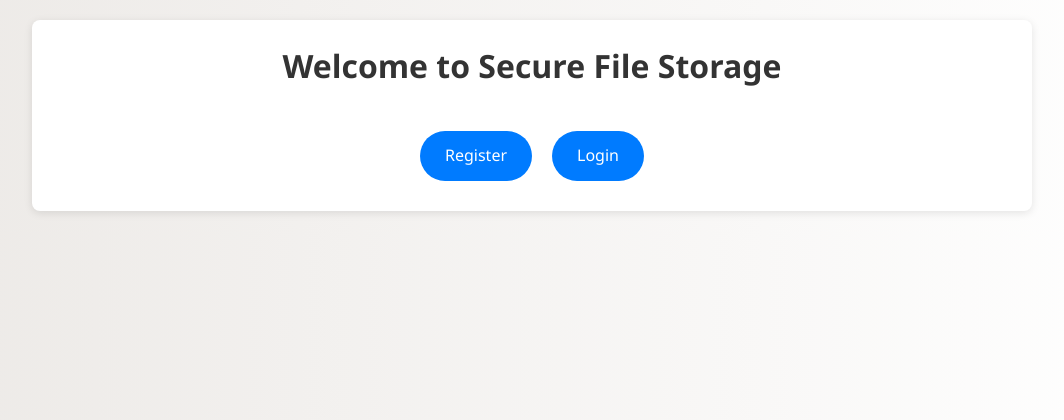
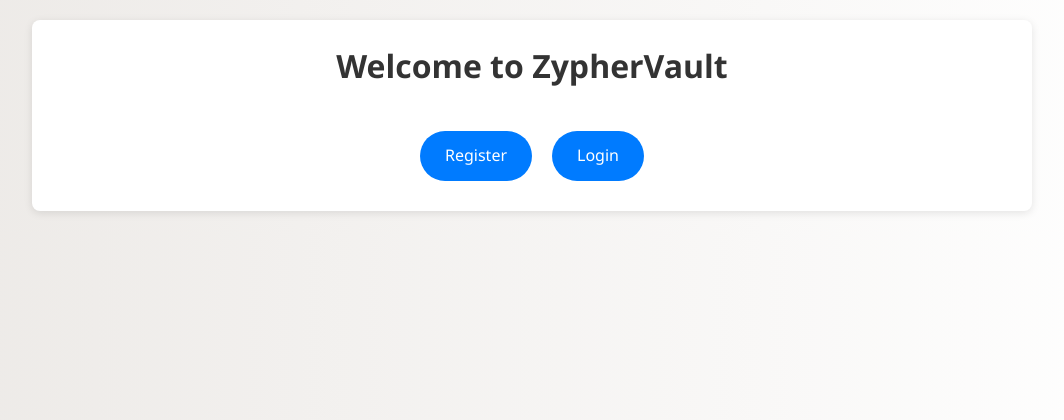
Before and after one commit to praneswara/ZypherVault, a Flask app: page / in a window 1280 px wide. Shown: the top 420 px of the page, without its empty margins (108-1172 px from the left). Run offline with Flask 3, Linux system fonts and the light colour scheme; parts of the project's set-up code (start-up, migrations or seed data) failed here and were passed over.

Commit message:
Updated code

```diff
--- a/templates/index.html
+++ b/templates/index.html
@@ -3,12 +3,12 @@
   <head>
     <meta charset="UTF-8" />
     <meta name="viewport" content="width=device-width, initial-scale=1.0" />
-    <title>Secure File Storage</title>
+    <title>ZypherVault</title>
     <link rel="stylesheet" href="{{ url_for('static', filename='styles.css') }}" />
   </head>
   <body>
     <div class="container">
-      <h1>Welcome to Secure File Storage</h1>
+      <h1>Welcome to ZypherVault</h1>
       <div class="btn-container">
         <a href="{{ url_for('register') }}" class="btn">Register</a>
         <a href="{{ url_for('login') }}" class="btn">Login</a>
```
